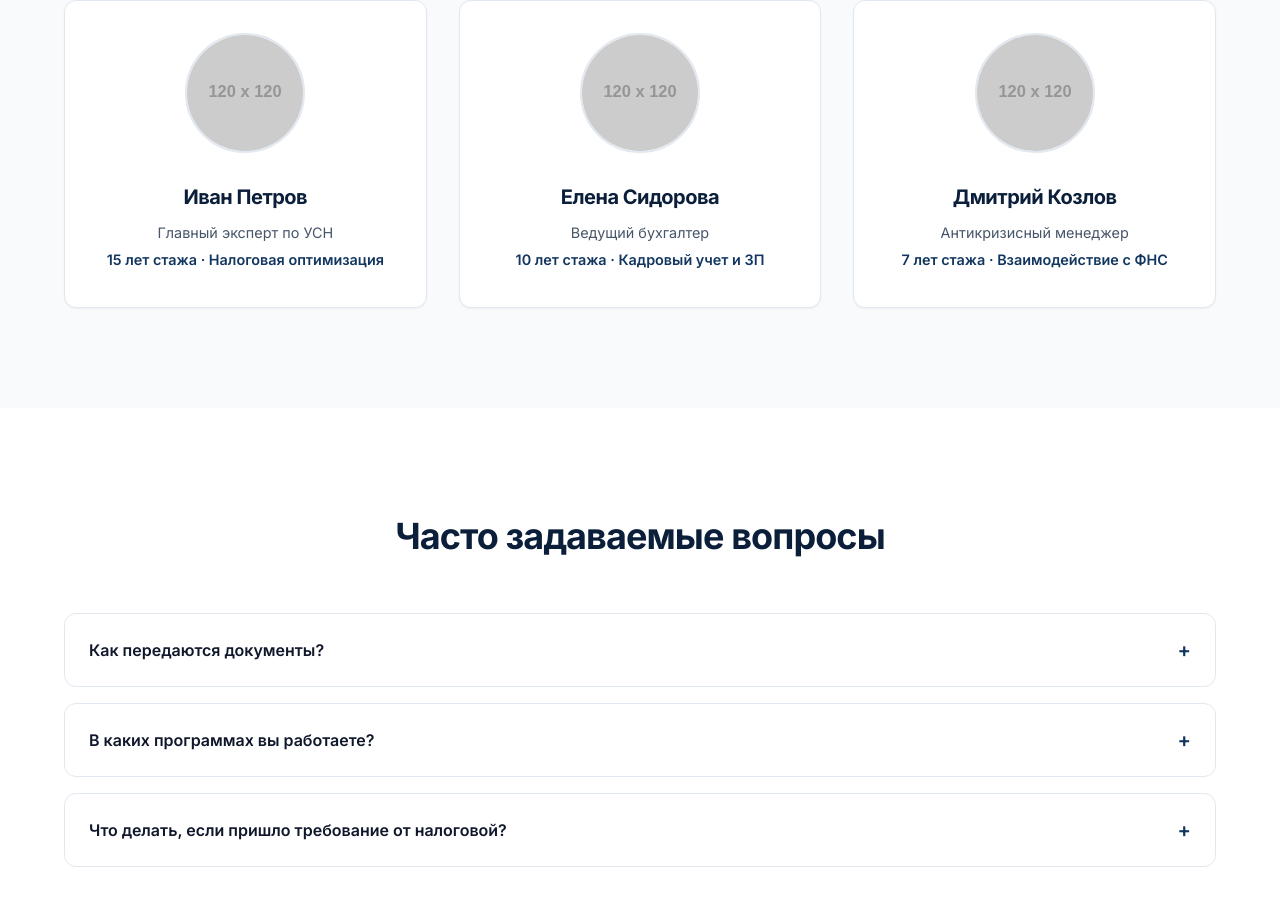
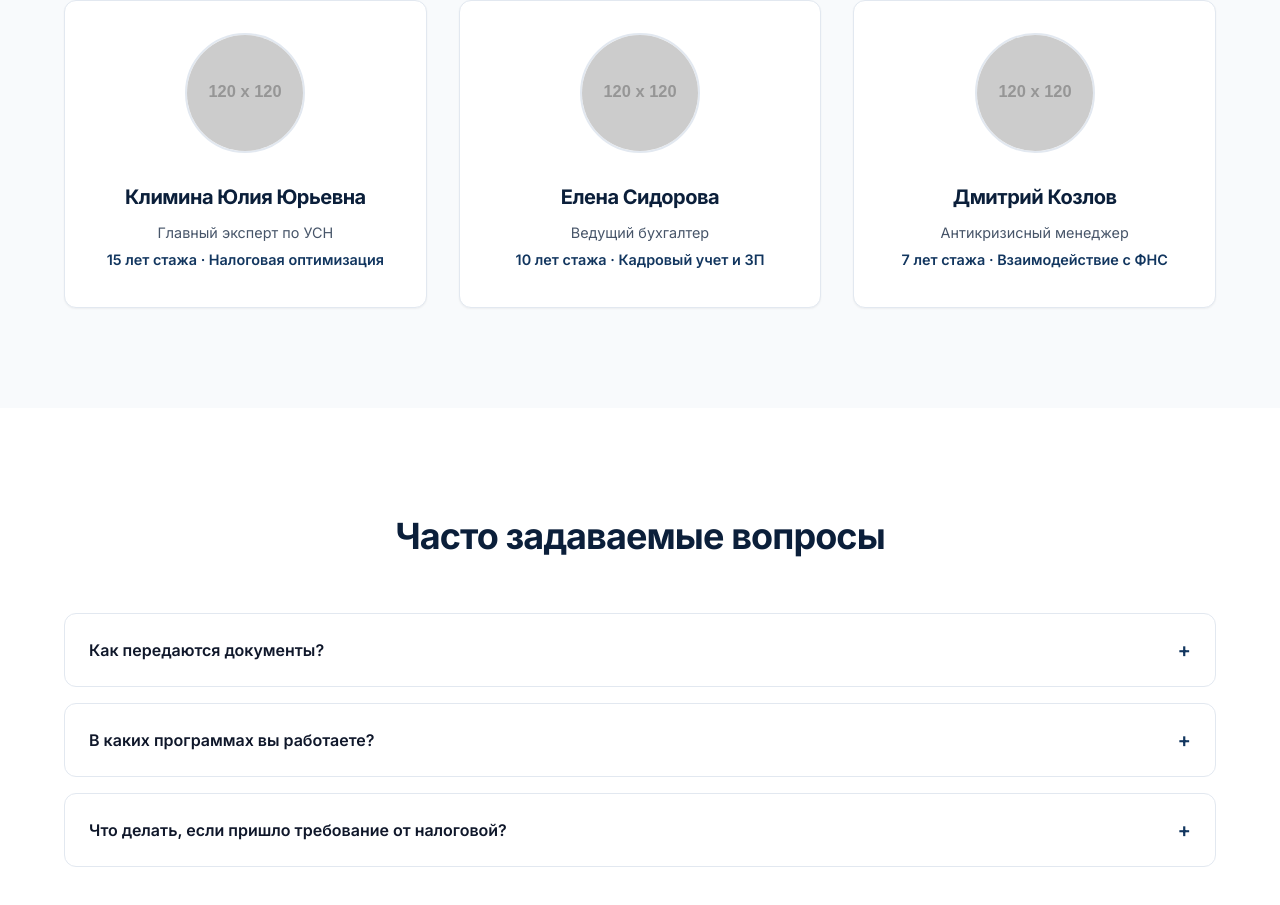
Before and after one commit to gavriloff-ui/buhpartner, a plain HTML site: page index.html in a window 1280 px wide. Shown: the part 4963-5868 px from the top of the page. Drawn offline with Linux system fonts and the light colour scheme; placeholder pictures from the web are drawn by us.

Commit message:
Update team expert name to Климина Юлия Юрьевна

```diff
--- a/index.html
+++ b/index.html
@@ -954,7 +954,7 @@
             <div class="team-grid">
                 <div class="team-member reveal">
                     <img src="https://via.placeholder.com/120" alt="Эксперт">
-                    <h3>Иван Петров</h3>
+                    <h3>Климина Юлия Юрьевна</h3>
                     <p>Главный эксперт по УСН</p>
                     <p>15 лет стажа · Налоговая оптимизация</p>
                 </div>
```
